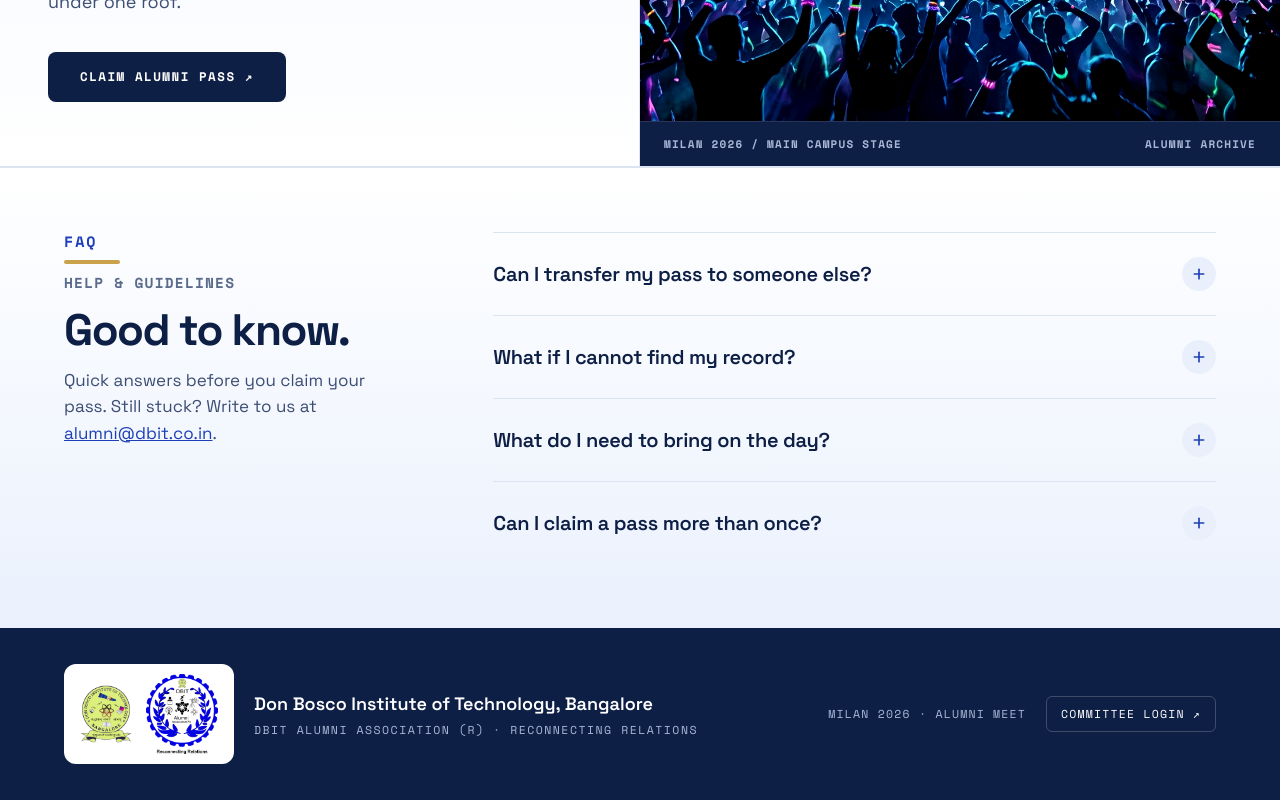
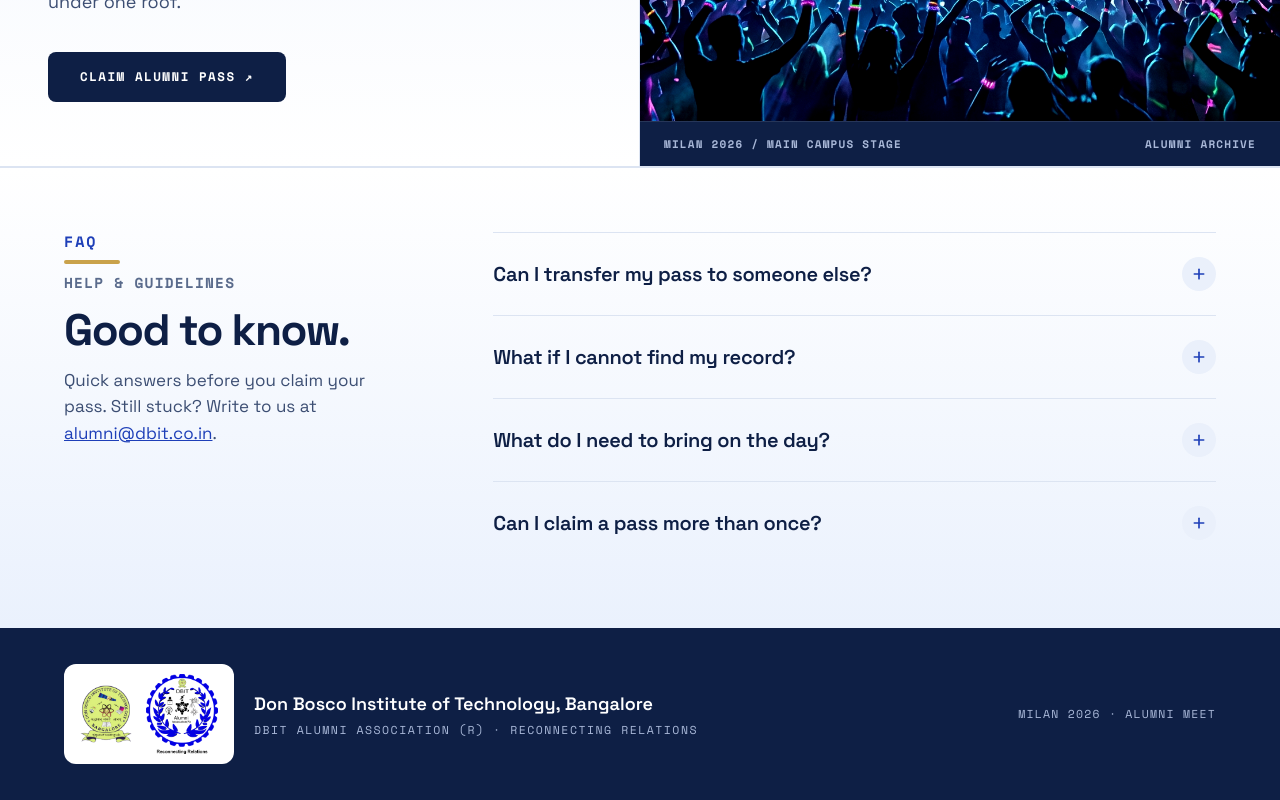
Before and after one commit to strixdominator/chronos-fest-portal, a Next.js app: page / in a window 1280 px wide. Shown: the part 1588-2388 px from the top of the page. Built offline with nearby package versions, Linux system fonts and the light colour scheme; no server answers.

Commit message:
fix(security): remove committee login button from main homepage footer

```diff
--- a/src/app/page.tsx
+++ b/src/app/page.tsx
@@ -1,7 +1,6 @@
 'use client';
 
 import React, { useState, useEffect } from 'react';
-import Link from 'next/link';
 import RegistrationForm from '@/components/RegistrationForm';
 import PassLogin from '@/components/PassLogin';
 import { EventSettings } from '@/lib/types';
@@ -347,9 +346,6 @@
 
           <div className="dbit-footer-right">
             <span className="dbit-footer-meet-tag">MILAN 2026 · ALUMNI MEET</span>
-            <Link href="/admin" className="dbit-footer-admin-link">
-              COMMITTEE LOGIN ↗
-            </Link>
           </div>
         </div>
       </footer>
```
